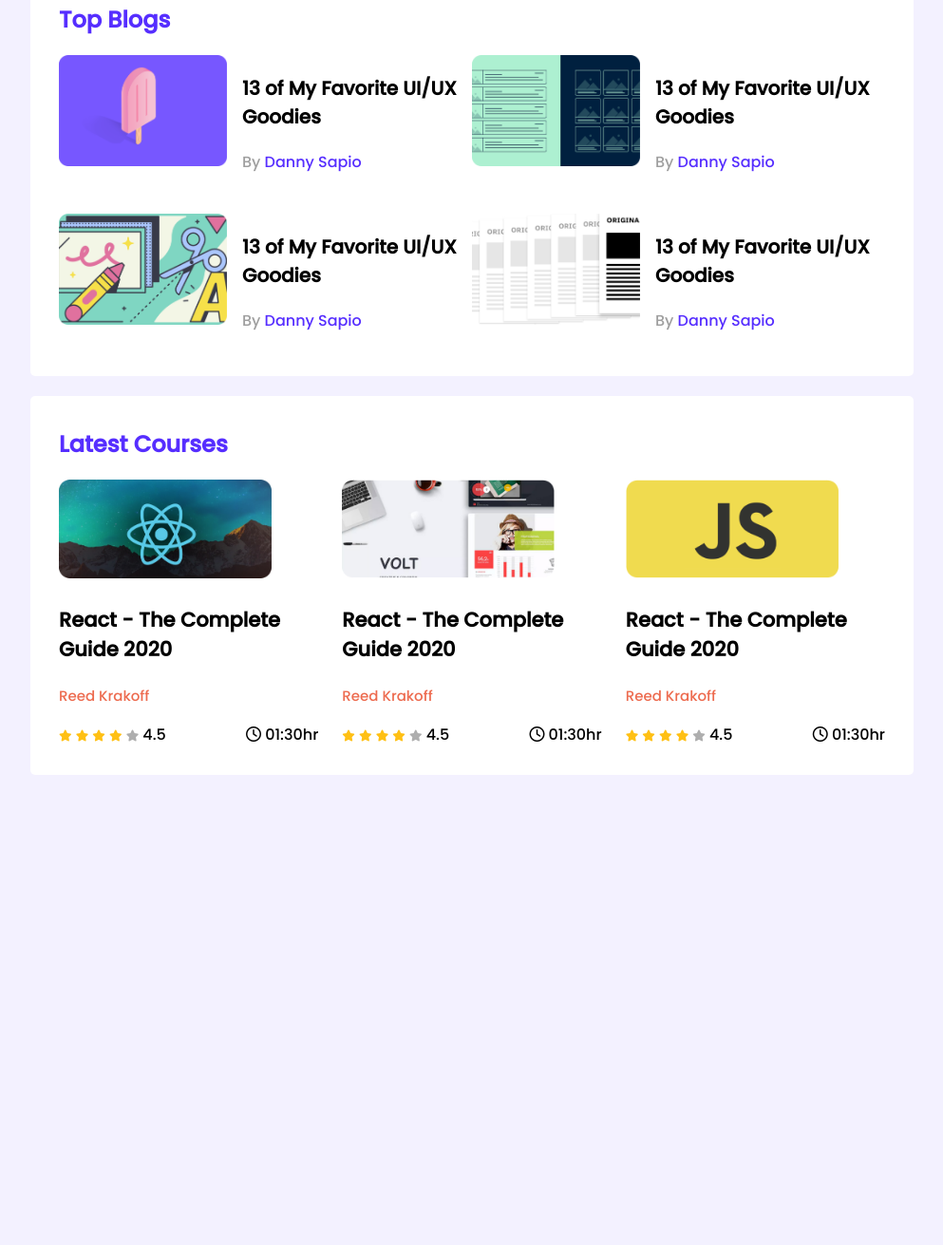
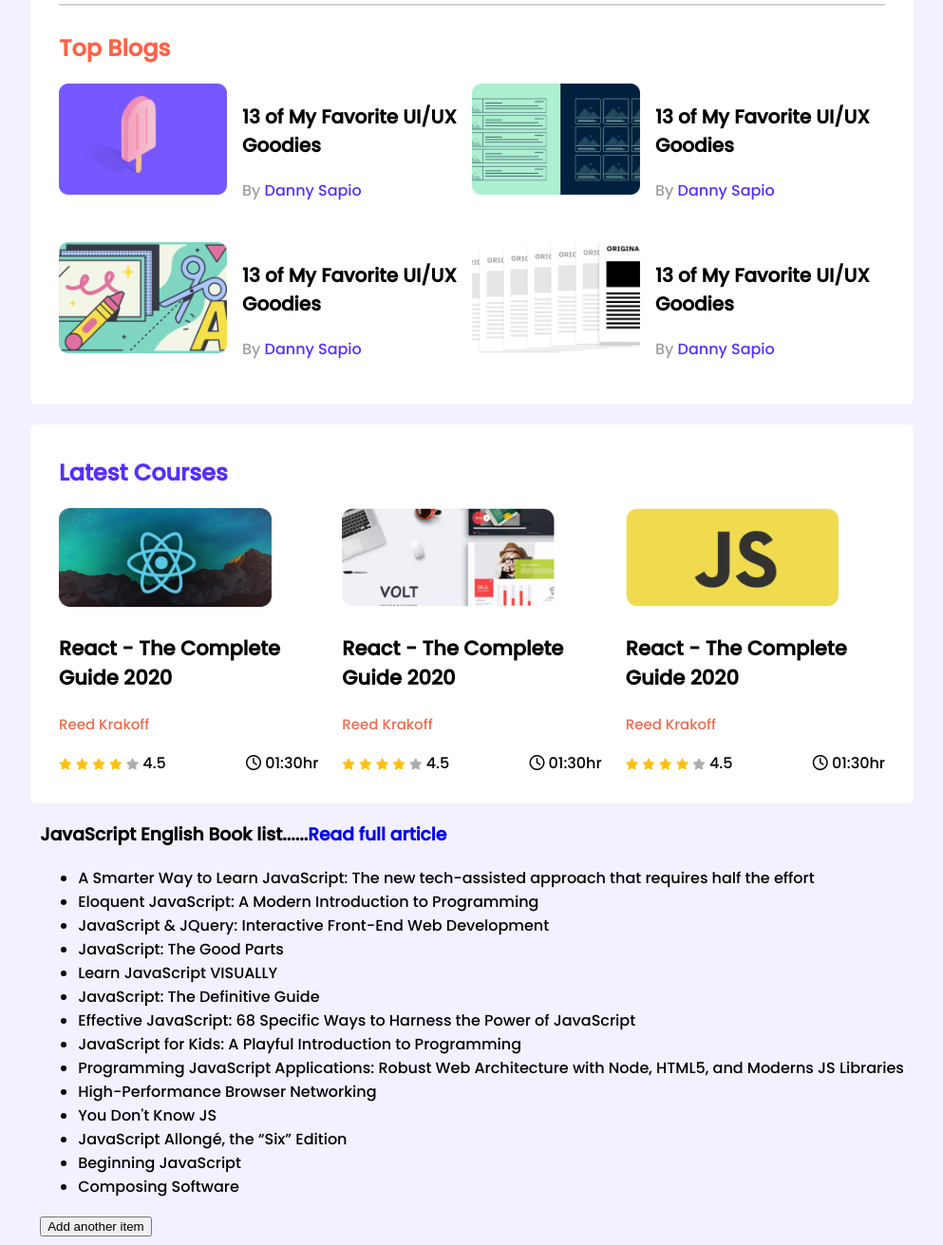
Before and after one commit to shahriarkasem/exploring-js-revision-leader-board-css3, a plain HTML site: page index.html in a window 1280 px wide. Shown: the part 319-1630 px from the top of the page at 95% size, without its empty margins (143-1136 px from the left). Before the commit the page ends 1143 px from the top, so only its background shows below. Drawn offline with Linux system fonts and the light colour scheme; a web font is replaced by a local one.

Commit message:
task two done

```diff
--- a/index.html
+++ b/index.html
@@ -21,10 +21,10 @@
     <main>
         <!-- top players and top blogs -->
         <section class="container">
-
+<!-- top players -->
             <div class="top-players">
-                <h2 class="section-title">Top players</h2>
-                <div class="players">
+                <h2 class="section-title"><span id="top-players-title">Top players</span></h2>
+                <div class="players" id="players">
                     <!-- .player*6>img[src="images/players/player-$.png"]+h3{Top player-$} -->
                     <div class="player">
                         <img src="media/images/players/player-1.png" alt="">
@@ -53,8 +53,9 @@
                 </div>
             </div>
             <hr>
+            <!-- top blogs -->
             <div class="top-blogs">
-                <h2 class="section-title">Top Blogs</h2>
+                <h2 class="section-title"><span id="top-blogs-title">Top Blogs</span></h2>
                 <div class="blogs">
                     <article class="blog">
                         <div class="thumbnail">
@@ -174,6 +175,31 @@
                 </div>
             </div>
         </section>
+        <!-- ul list -->
+        <section>
+            <div>
+                <h3>JavaScript English Book list......<a href="https://hackr.io/blog/javascript-books" id="book-list-article">Read full article</a></h3>
+               <div>
+                <ul>
+                    <li>A Smarter Way to Learn JavaScript: The new tech-assisted approach that requires half the effort</li>
+                    <li>Eloquent JavaScript: A Modern Introduction to Programming</li>
+                    <li>JavaScript & JQuery: Interactive Front-End Web Development</li>
+                    <li>JavaScript: The Good Parts</li>
+                    <li>Learn JavaScript VISUALLY</li>
+                    <li>JavaScript: The Definitive Guide</li>
+                    <li>Effective JavaScript: 68 Specific Ways to Harness the Power of JavaScript</li>
+                    <li>JavaScript for Kids: A Playful Introduction to Programming</li>
+                    <li>Programming JavaScript Applications: Robust Web Architecture with Node, HTML5, and Moderns JS Libraries</li>
+                    <li>High-Performance Browser Networking</li>
+                    <li>You Don't Know JS</li>
+                    <li>JavaScript Allongé, the “Six” Edition</li>
+                    <li>Beginning JavaScript</li>
+                    <li>Composing Software</li>
+                </ul>
+                <button id="">Add another item</button>
+               </div>
+            </div>
+        </section>
     </main>
     <!-- javascript -->
     <script src="js/app.js"></script>
--- a/js/app.js
+++ b/js/app.js
@@ -0,0 +1,32 @@
+// task 1
+document.getElementById('top-players-title').style.color = 'rgba(255, 99, 71, 1)';
+document.getElementById('top-blogs-title').style.color = 'rgba(255, 99, 71, 1)';
+
+// task 2
+document.getElementById('players').style.backgroundColor = 'rgba(255, 99, 71, 0.2)';
+// extra decoration
+document.getElementById('players').style.padding = '15px 20px 15px 20px';
+document.getElementById('players').style.borderRadius = '10px';
+
+// task 3
+
+// extra part
+document.getElementById('book-list-article').style.textDecorationLine = 'none';
+// document.getElementById('book-list-article').style.paddingLeft = '25px';
+
+// task 4
+
+
+// task 5
+
+
+// task 6
+
+
+// task 7
+
+
+// task 8
+
+
+// task 9
```
